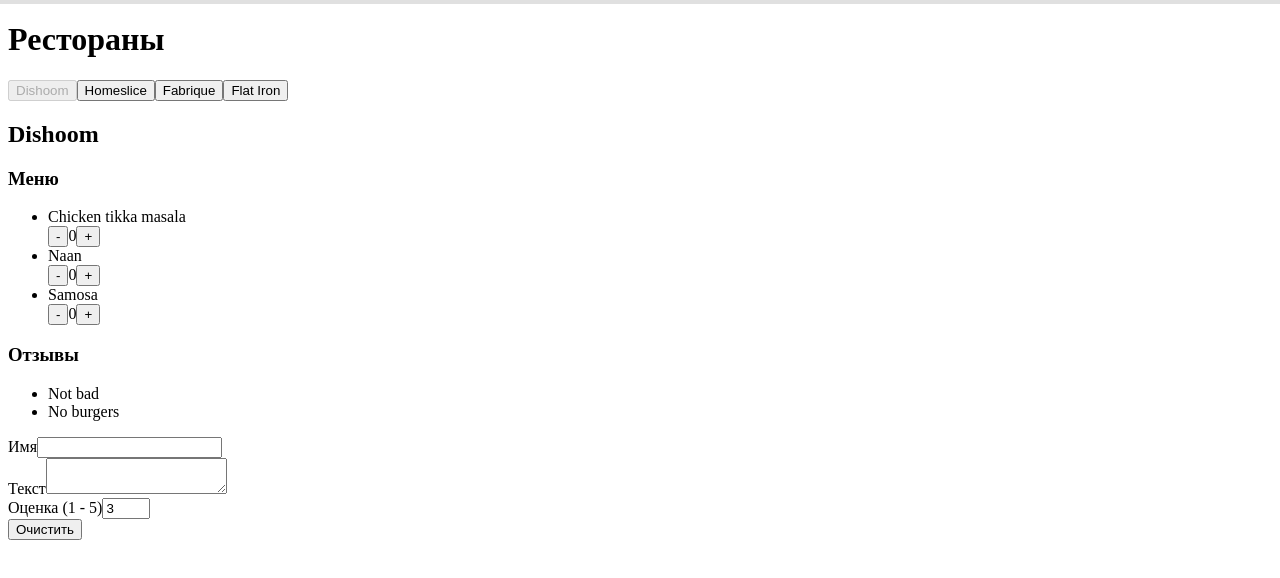
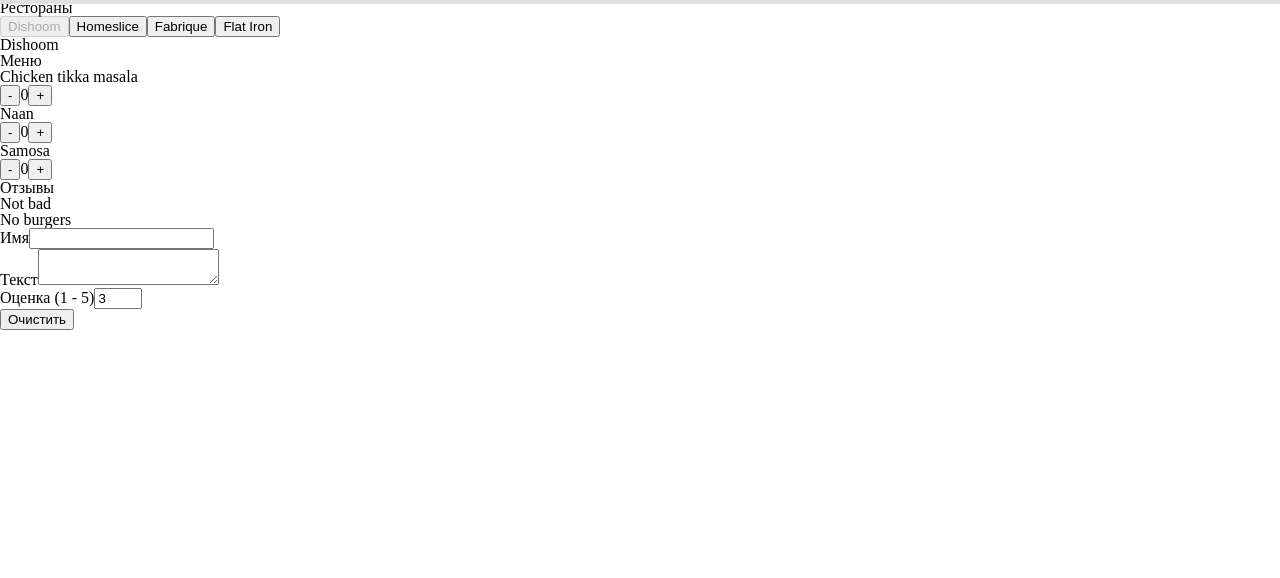
Before and after one commit to etokareva/learn-react, a React (Vite) app: page / in a window 1280 px wide. Shown: the top 578 px of the page. Built offline with nearby package versions, Linux system fonts and the light colour scheme.

Commit message:
[hw-5] Добавила reset css

```diff
--- a/src/components/app/app.tsx
+++ b/src/components/app/app.tsx
@@ -1,6 +1,7 @@
 import {restaurants} from '../../../materials/mock.ts';
 import {Restaurants} from '../../pages/restaurants/restaurants.tsx';
 import {Layout} from '../layout/layout.tsx';
+import './reset.css';
 
 export const App = () => {
     return (
--- /dev/null
+++ b/src/components/app/reset.css
@@ -0,0 +1,54 @@
+/* http://meyerweb.com/eric/tools/css/reset/
+   v2.0 | 20110126
+   License: none (public domain)
+*/
+
+html, body, div, span, applet, object, iframe,
+h1, h2, h3, h4, h5, h6, p, blockquote, pre,
+a, abbr, acronym, address, big, cite, code,
+del, dfn, em, img, ins, kbd, q, s, samp,
+small, strike, strong, sub, sup, tt, var,
+b, u, i, center,
+dl, dt, dd, ol, ul, li,
+fieldset, form, label, legend,
+table, caption, tbody, tfoot, thead, tr, th, td,
+article, aside, canvas, details, embed,
+figure, figcaption, footer, header, hgroup,
+menu, nav, output, ruby, section, summary,
+time, mark, audio, video {
+    margin: 0;
+    padding: 0;
+    border: 0;
+    font-size: 100%;
+    font: inherit;
+    vertical-align: baseline;
+}
+
+/* HTML5 display-role reset for older browsers */
+article, aside, details, figcaption, figure,
+footer, header, hgroup, menu, nav, section {
+    display: block;
+}
+
+body {
+    line-height: 1;
+}
+
+ol, ul {
+    list-style: none;
+}
+
+blockquote, q {
+    quotes: none;
+}
+
+blockquote:before, blockquote:after,
+q:before, q:after {
+    content: '';
+    content: none;
+}
+
+table {
+    border-collapse: collapse;
+    border-spacing: 0;
+}
```
